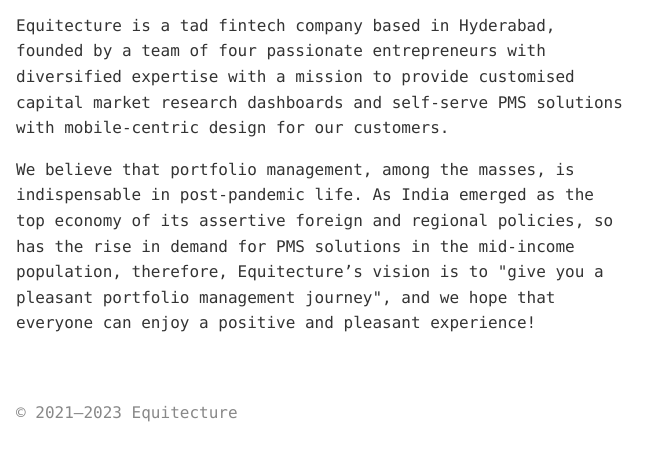
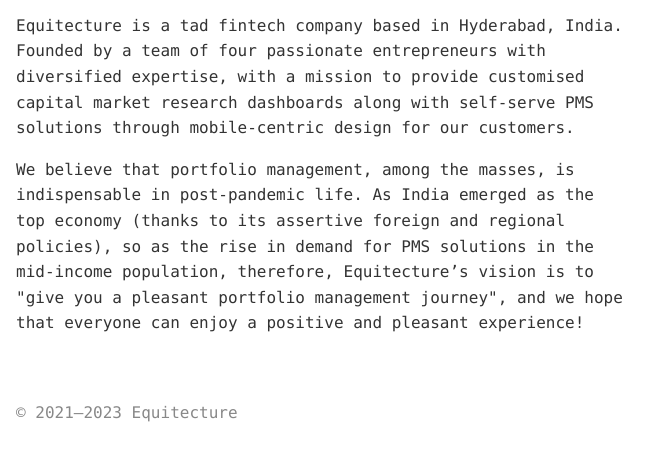
Before and after one commit to Equitecture/equitecture.github.io, a plain HTML site: page index.html in a window 1280 px wide. Shown: the part 64-522 px from the top of the page, without its empty margins (0-669 px from the left). Drawn offline with Linux system fonts and the light colour scheme.

Commit message:
Update index.html

```diff
--- a/index.html
+++ b/index.html
@@ -116,9 +116,9 @@
 
 
 
-    <p>Equitecture is a tad fintech company based in Hyderabad, founded by a team of four passionate entrepreneurs with diversified expertise with a mission to provide customised capital market research dashboards and self-serve PMS solutions with mobile-centric design for our customers.</p>
+    <p>Equitecture is a tad fintech company based in Hyderabad, India. Founded by a team of four passionate entrepreneurs with diversified expertise, with a mission to provide customised capital market research dashboards along with self-serve PMS solutions through mobile-centric design for our customers.</p>
 
-    <p>We believe that portfolio management, among the masses, is indispensable in post-pandemic life. As India emerged as the top economy of its assertive foreign and regional policies, so has the rise in demand for PMS solutions in the mid-income population, therefore, Equitecture’s vision is to "give you a pleasant portfolio management journey", and we hope that everyone can enjoy a positive and pleasant experience!
+    <p>We believe that portfolio management, among the masses, is indispensable in post-pandemic life. As India emerged as the top economy (thanks to its assertive foreign and regional policies), so as the rise in demand for PMS solutions in the mid-income population, therefore, Equitecture’s vision is to "give you a pleasant portfolio management journey", and we hope that everyone can enjoy a positive and pleasant experience!
 </p>
 
 
```
